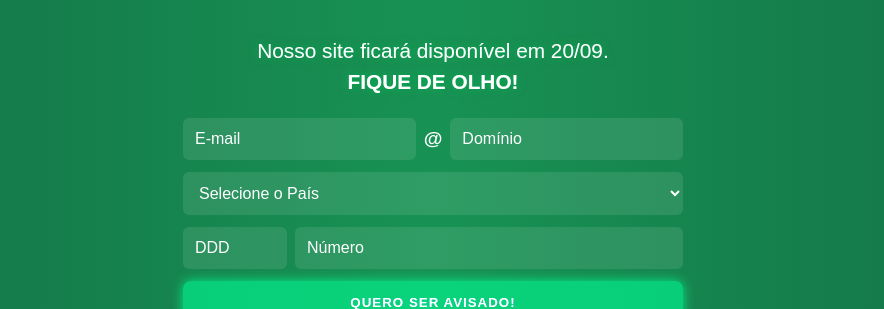
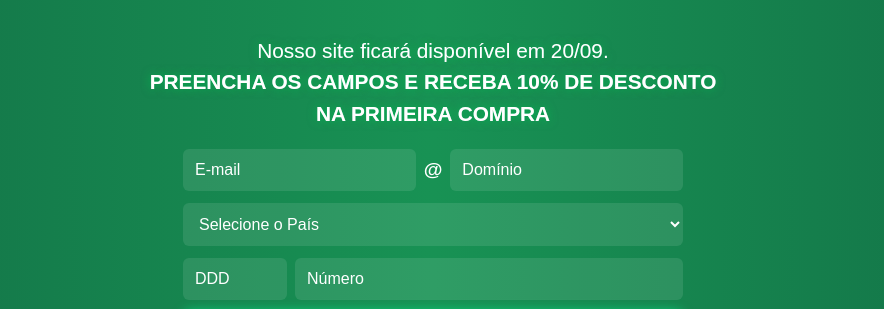
Before and after one commit to Over-Dollar/overdollar-site, a plain HTML site: page index.html in a window 1280 px wide. Shown: the part 349-658 px from the top of the page, without its empty margins (207-1091 px from the left). Drawn offline with Linux system fonts and the light colour scheme.

Commit message:
Update index.html

```diff
--- a/index.html
+++ b/index.html
@@ -249,7 +249,7 @@
 
     <p class="texto-principal">
       Nosso site ficará disponível em 20/09.<br>
-      <strong>FIQUE DE OLHO!</strong>
+      <strong>PREENCHA OS CAMPOS E RECEBA 10% DE DESCONTO NA PRIMEIRA COMPRA</strong>
     </p>
 
     <form id="overForm">
```
